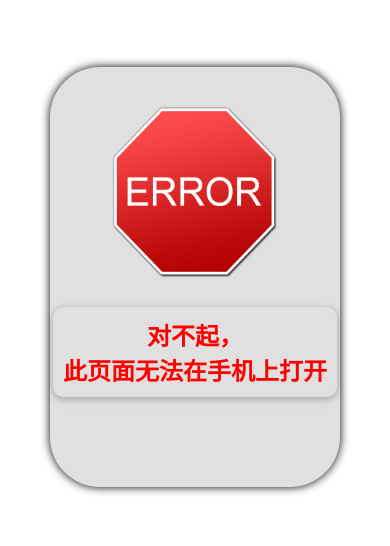
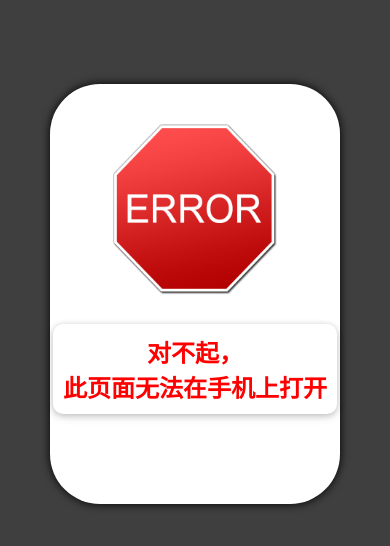
Before and after one commit to ibrohimgets/robotISapp, a React (Create React App) app: page /login in a window 390 px wide. Shown: the part 128-674 px from the top of the page. Built offline with nearby package versions, Linux system fonts and the light colour scheme.

Commit message:
13 commit

```diff
--- a/src/App.js
+++ b/src/App.js
@@ -84,6 +84,7 @@ const App = () => {
   return (
     <AuthProvider>
       <div className="app">
+        <div className="err">
           <div className="error">
             <img src={Error} alt="pic" />
             <h2>
@@ -91,6 +92,7 @@ const App = () => {
               <br />
               此页面无法在手机上打开
             </h2>
+          </div>
         </div>
 
         <div className="main">
--- a/src/app.scss
+++ b/src/app.scss
@@ -1,21 +1,30 @@
 .app {
+  .err {
     .error {
       display: none;
     }
   }
+}
 @media (max-width: 767px) {
   .app {
+    .err {
+      display: flex;
+      justify-content: center;
+      align-items: center;
+      text-align: center;
+      background: rgba(0, 0, 0, 0.754);
+      height: 100vh;
       .error {
+        background: #ffffff;
         display: flex;
         flex-direction: column;
-      margin: 50% auto;
         justify-content: center;
         align-items: center;
         text-align: center;
         width: 290px;
         height: 420px;
         border-radius: 50px;
-      background: #e0e0e0;
+
         box-shadow: 0 0 10px rgb(0, 0, 0);
         //box-shadow: 20px 20px 60px #bebebe, -20px -20px 60px #ffffff;
         img {
@@ -30,6 +39,8 @@
           padding: 10px;
         }
       }
+    }
+
     .main {
       display: none;
     }
```
Lines whose indentation alone changed are shown as unchanged.
